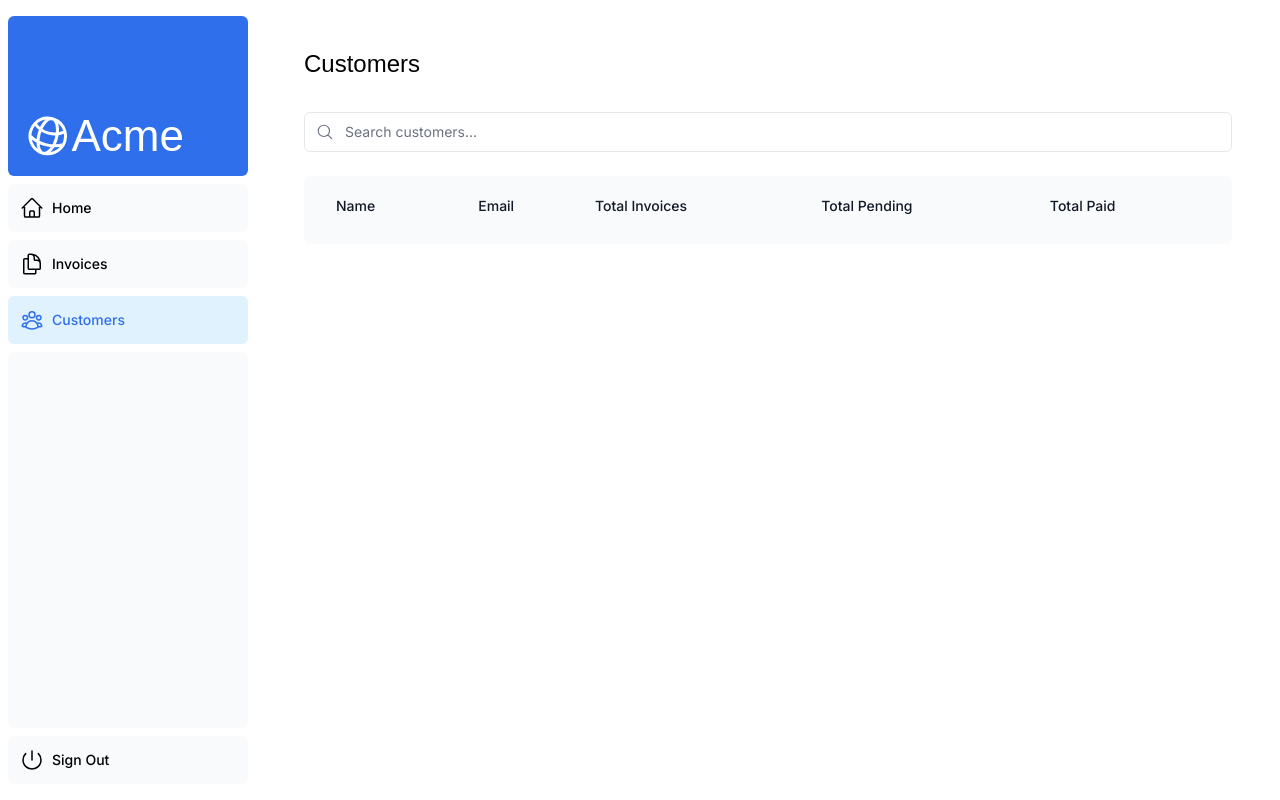
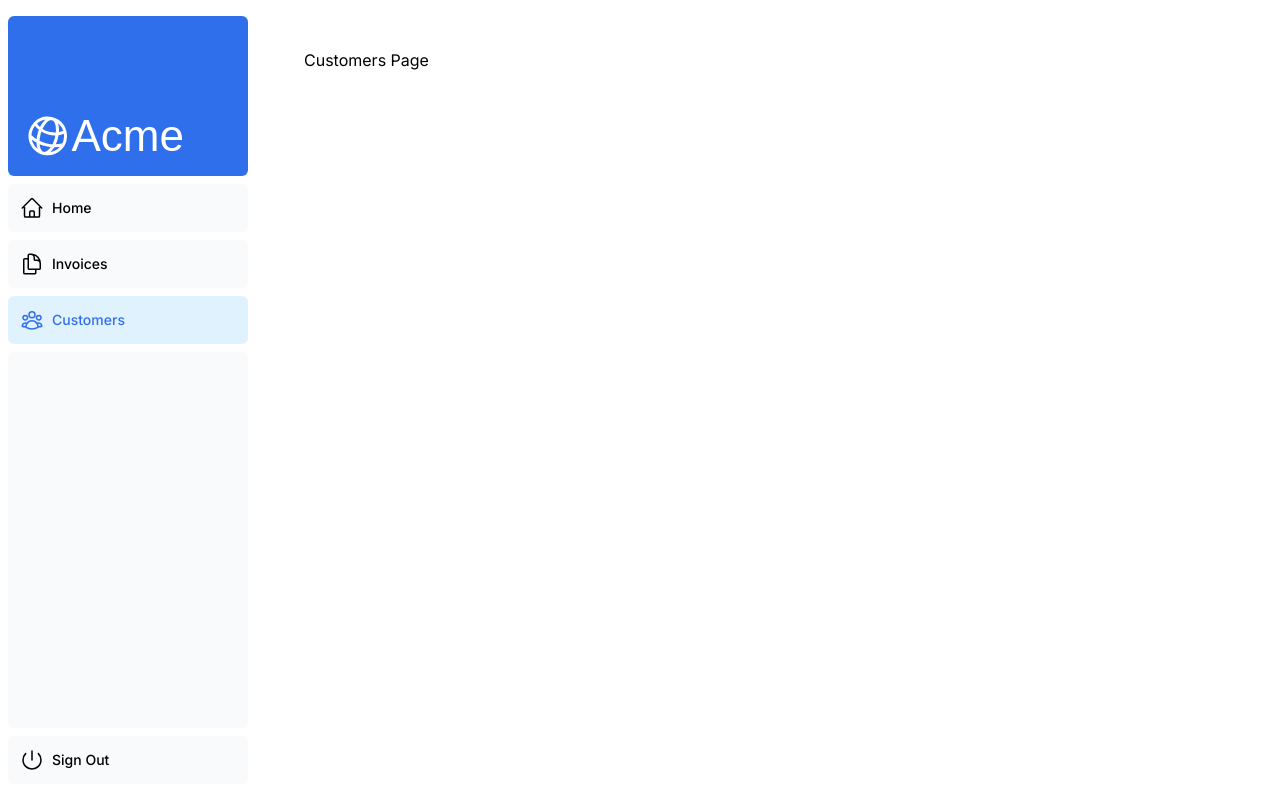
Before and after one commit to joe-boadi/activity101112-joeboadi-dev, a Next.js app: page /dashboard/customers in a window 1280 px wide. Built offline with nearby package versions, Linux system fonts and the light colour scheme; a web font is replaced by a local one.

Commit message:
fix: Undo changes

```diff
--- a/app/dashboard/customers/page.tsx
+++ b/app/dashboard/customers/page.tsx
@@ -1,11 +1,10 @@
 import { Metadata } from 'next';
 import Customer from '@/app/ui/customers/table'
-import CustomersTable from '@/app/ui/customers/table';
 
 export const metadata: Metadata = {
   title: 'Customers',
 };
 
 export default function Page() {
-  return <><CustomersTable customers={[]}/></>
+  return <p>Customers Page</p>
 }
```
